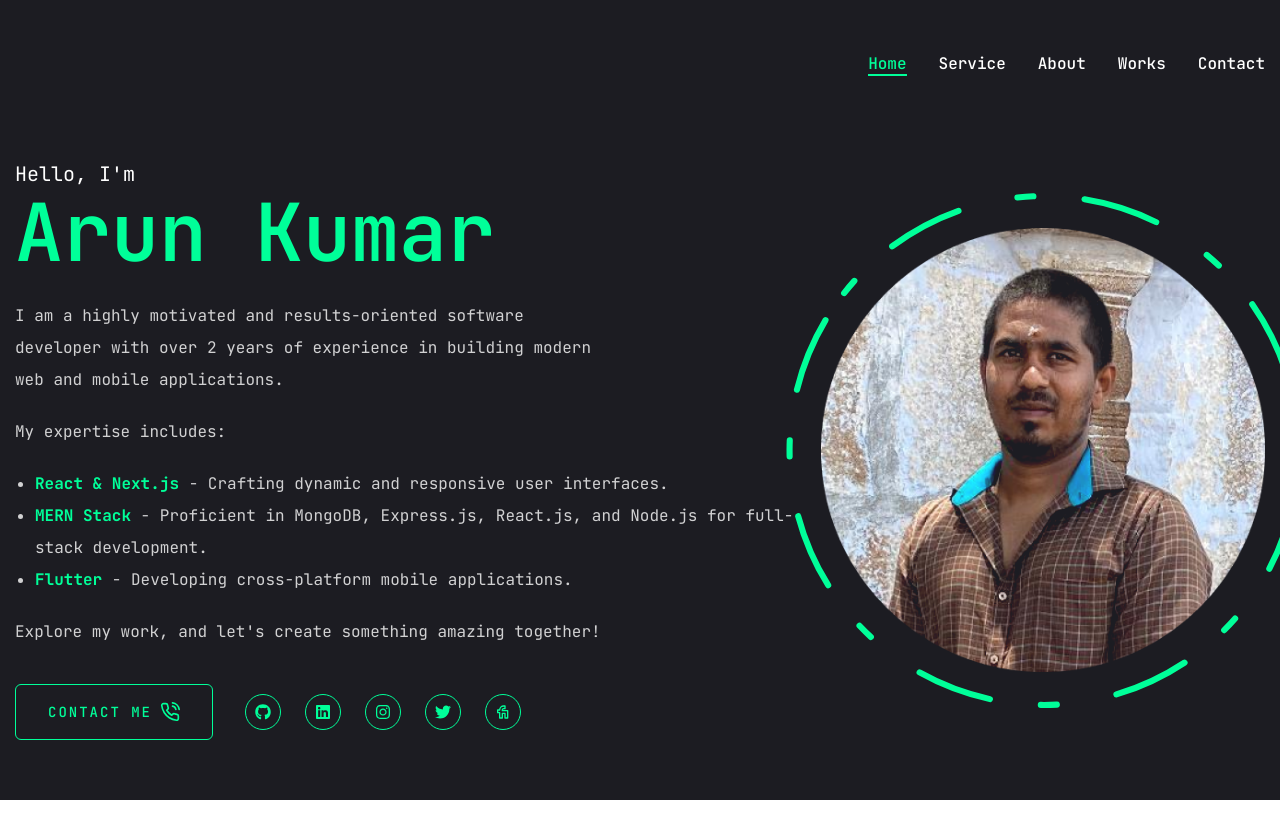
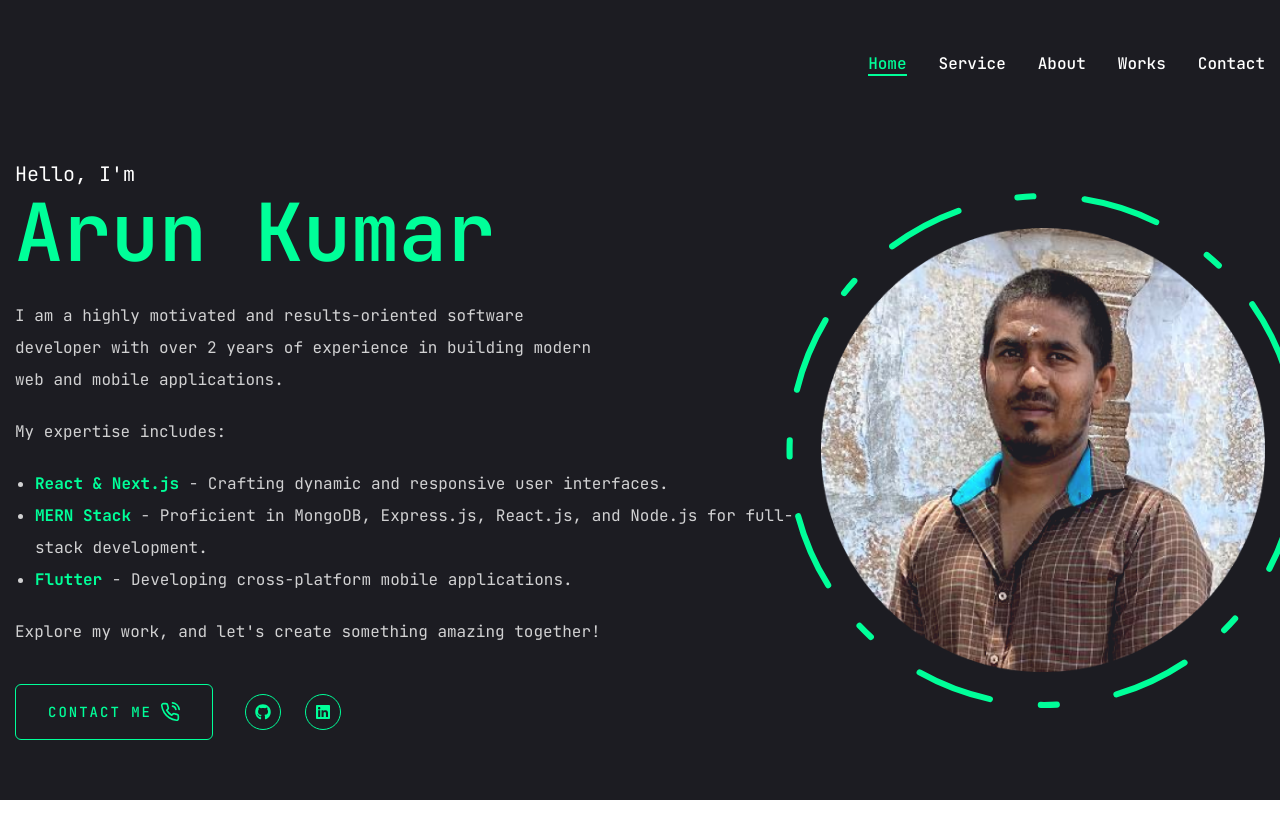
Before and after one commit to ATHIRADI/resume, a Next.js app: page / in a window 1280 px wide. Shown: the top 838 px of the page. Built offline with nearby package versions, Linux system fonts and the light colour scheme.

Commit message:
Update Socials.jsx

```diff
--- a/components/Socials.jsx
+++ b/components/Socials.jsx
@@ -8,19 +8,8 @@ const socials = [
   {
     icon: <FaLinkedin />,
     path: "https://www.linkedin.com/in/arun-kumar-web/",
-  },
-  {
-    icon: <FaInstagram />,
-    path: "https://www.instagram.com/athiradi_webdeveloper/",
-  },
-  {
-    icon: <FaTwitter />,
-    path: "https://x.com/arunkumar_web",
-  },
-  {
-    icon: <TbBrandFiverr />,
-    path: "https://www.fiverr.com/athiradi",
-  },
+  }
+
 ];
 
 const Socials = ({ containerStyles, iconStyles }) => {
```
